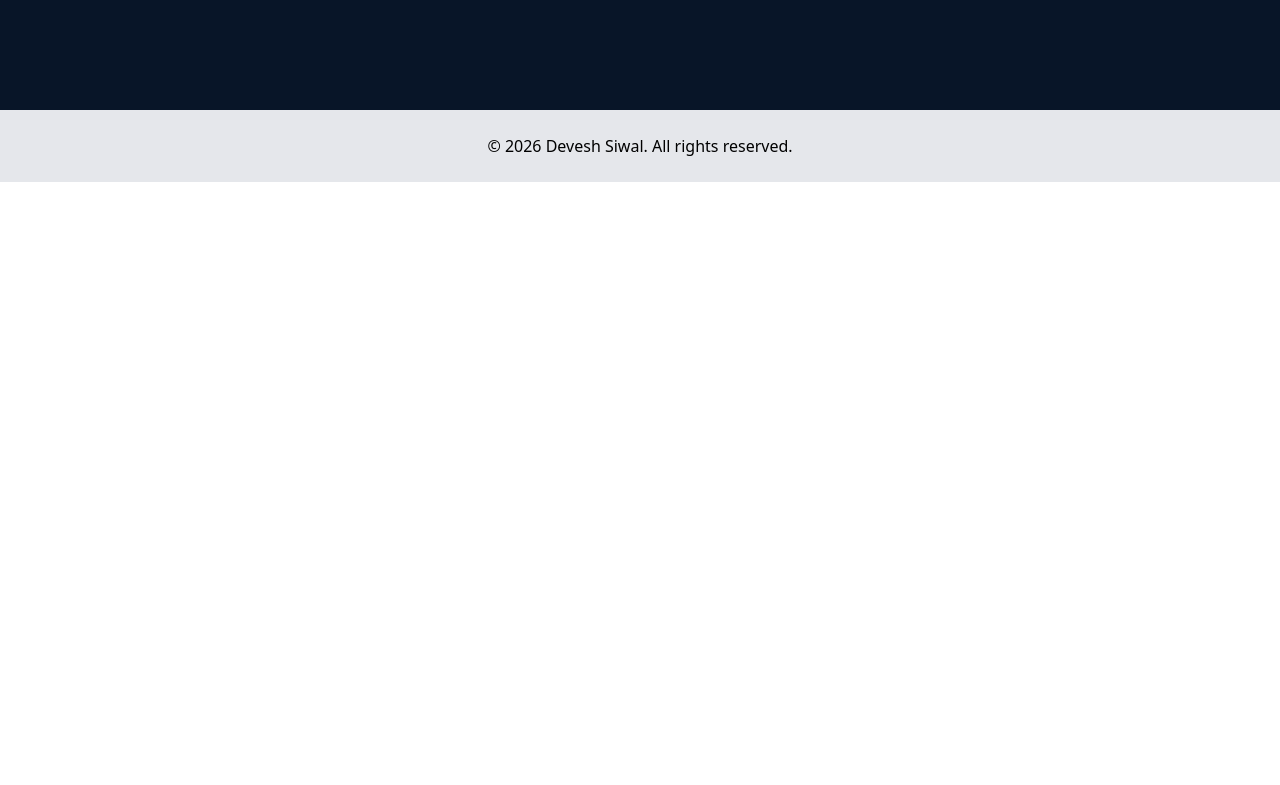
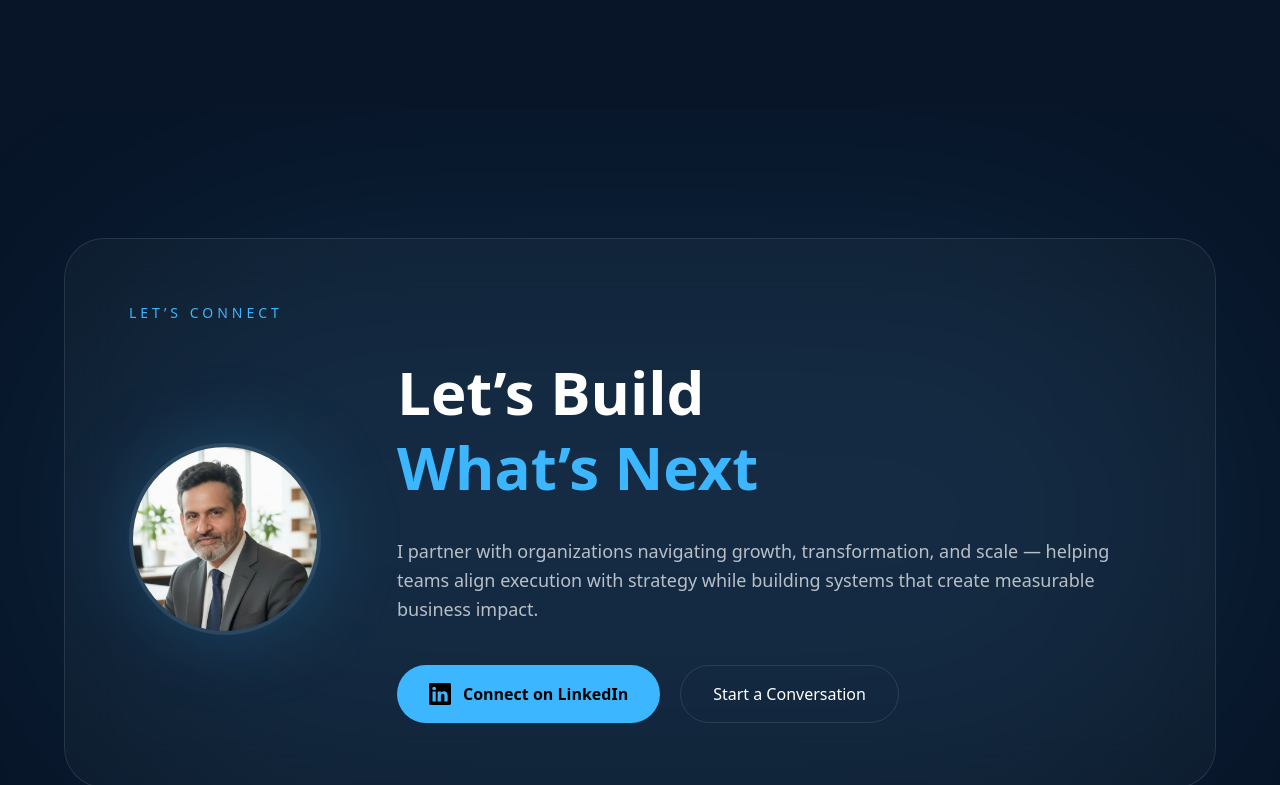
Before and after one commit to Aughade11/devesh-siwal, a Next.js app: page / in a window 1280 px wide. Shown: the part 10435-11220 px from the top of the page. Before the commit the page ends 10617 px from the top, so only its background shows below. Built offline with nearby package versions, Linux system fonts and the light colour scheme.

Commit message:
Added LinkedIn section

```diff
--- a/src/app/components/Executive.js
+++ b/src/app/components/Executive.js
@@ -956,6 +956,231 @@ const handleSubmit = async (e) => {
         </div>
 
       </section>
+      <section
+  id="linkedin"
+  className="dark-section py-32 px-6 overflow-hidden"
+>
+
+  <div
+    className="
+      max-w-6xl
+      mx-auto
+      relative
+    "
+  >
+
+    {/* BACKGROUND GLOW */}
+
+    <div
+      className="
+        absolute
+        inset-0
+        bg-[#3cb7ff]/10
+        blur-[120px]
+        rounded-full
+      "
+    ></div>
+
+
+    {/* MAIN CARD */}
+
+    <div
+      className="
+        relative
+        border
+        border-white/10
+        bg-white/[0.03]
+        backdrop-blur-xl
+        rounded-[40px]
+        p-10
+        md:p-16
+        overflow-hidden
+      "
+    >
+
+      {/* TOP LABEL */}
+
+      <p
+        className="
+          text-[#3cb7ff]
+          uppercase
+          tracking-[4px]
+          text-sm
+          mb-8
+        "
+      >
+
+        Let’s Connect
+
+      </p>
+
+
+      <div
+        className="
+          grid
+          lg:grid-cols-[220px_1fr]
+          gap-12
+          items-center
+        "
+      >
+
+        {/* IMAGE */}
+
+        <div className="flex justify-center lg:justify-start">
+
+          <div
+            className="
+              relative
+              w-48
+              h-48
+            "
+          >
+
+            <div
+              className="
+                absolute
+                inset-0
+                rounded-full
+                bg-[#3cb7ff]/20
+                blur-2xl
+              "
+            ></div>
+
+            <img
+              src="/images/devesh.jpeg"
+              alt="Devesh Siwal"
+              className="
+                relative
+                w-full
+                h-full
+                object-cover
+                rounded-full
+                border-4
+                border-white/10
+              "
+            />
+
+          </div>
+
+        </div>
+
+
+        {/* CONTENT */}
+
+        <div>
+
+          <h2
+            className="
+              text-white
+              text-4xl
+              md:text-6xl
+              font-semibold
+              leading-tight
+              mb-8
+            "
+          >
+
+            Let’s Build
+            <br />
+
+            <span className="text-[#3cb7ff]">
+              What’s Next
+            </span>
+
+          </h2>
+
+
+          <p
+            className="
+              text-white/70
+              text-lg
+              leading-relaxed
+              max-w-3xl
+              mb-10
+            "
+          >
+
+            I partner with organizations navigating growth,
+            transformation, and scale — helping teams align
+            execution with strategy while building systems
+            that create measurable business impact.
+
+          </p>
+
+
+          {/* BUTTONS */}
+
+          <div className="flex flex-wrap gap-5">
+
+            <a
+              href="https://linkedin.com"
+              target="_blank"
+              className="
+                inline-flex
+                items-center
+                gap-3
+                bg-[#3cb7ff]
+                text-black
+                font-semibold
+                px-8
+                py-4
+                rounded-full
+                hover:scale-105
+                transition-all
+                duration-300
+              "
+            >
+
+              <svg
+                xmlns="http://www.w3.org/2000/svg"
+                width="22"
+                height="22"
+                fill="currentColor"
+                viewBox="0 0 16 16"
+              >
+
+                <path d="M0 1.146C0 .513.526 0 1.175 0h13.65C15.474 0 16 .513 16 1.146v13.708c0 .633-.526 1.146-1.175 1.146H1.175C.526 16 0 15.487 0 14.854V1.146zm4.943 12.248V6.169H2.542v7.225h2.401zm-1.2-8.21c.837 0 1.358-.554 1.358-1.248-.015-.709-.52-1.248-1.342-1.248S2.4 3.226 2.4 3.936c0 .694.521 1.248 1.327 1.248h.016zm4.908 8.21V9.359c0-.216.016-.432.08-.586.173-.431.568-.878 1.232-.878.869 0 1.216.662 1.216 1.632v3.867h2.401V9.25c0-2.22-1.184-3.252-2.764-3.252-1.274 0-1.845.7-2.165 1.193v.025h-.016a5.54 5.54 0 0 1 .016-.025V6.169h-2.4c.03.678 0 7.225 0 7.225h2.4z"/>
+
+              </svg>
+
+              Connect on LinkedIn
+
+            </a>
+
+
+            <a
+              href="#contact"
+              className="
+                inline-flex
+                items-center
+                border
+                border-white/10
+                text-white
+                px-8
+                py-4
+                rounded-full
+                hover:border-[#3cb7ff]
+                hover:text-[#3cb7ff]
+                transition-all
+                duration-300
+              "
+            >
+
+              Start a Conversation
+
+            </a>
+
+          </div>
+
+        </div>
+
+      </div>
+
+    </div>
+
+  </div>
+
+</section>
 
     </main>
   );
--- a/src/app/page.js
+++ b/src/app/page.js
@@ -12,7 +12,7 @@ export default function Home() {
 
 
       <footer className="text-center py-6 bg-gray-200">
-        © 2026 Devesh Siwal. All rights reserved.
+        © 2026 Devesh Siwal. Strategic Leadership  ·  25 Years
       </footer>
 
     </main>
```
